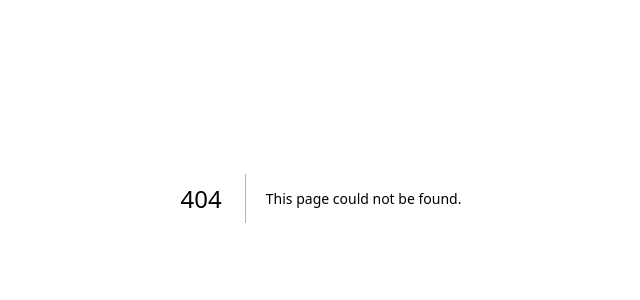
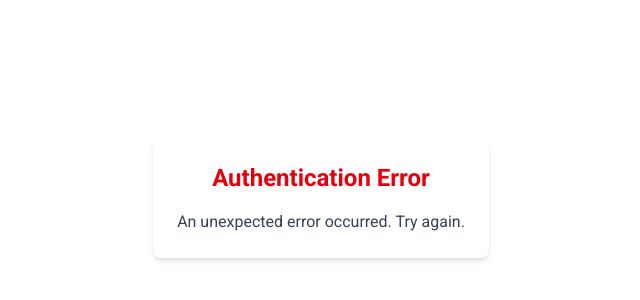
Before and after one commit to Shuzi20/Ai_Interview, a Next.js app in the folder ai-interview-app/: page /authentication/error in a window 1280 px wide. Before the commit this address had no page. Shown: the part 202-502 px from the top of the page, without its empty margins (319-959 px from the left). Built offline with nearby package versions, Linux system fonts and the light colour scheme.

Commit message:
google oauth handle from nextjs

```diff
--- /dev/null
+++ b/ai-interview-app/app/authentication/error/page.tsx
@@ -0,0 +1,26 @@
+'use client';
+import { useSearchParams } from 'next/navigation';
+
+export default function AuthErrorPage() {
+  const searchParams = useSearchParams();
+  const error = searchParams?.get('error'); // ✅ Optional chaining
+
+  const messages: Record<string, string> = {
+    OAuthSignin: "Error creating sign-in URL.",
+    OAuthCallback: "Error during Google callback.",
+    OAuthCreateAccount: "Couldn't create Google account.",
+    OAuthAccountNotLinked: "Account exists with different sign-in method.",
+    Default: "An unexpected error occurred. Try again.",
+  };
+
+  return (
+    <div className="h-screen flex items-center justify-center">
+      <div className="bg-white p-6 rounded-lg shadow-md max-w-md text-center">
+        <h1 className="text-2xl font-bold text-red-600">Authentication Error</h1>
+        <p className="mt-4 text-gray-700">
+          {messages[error as keyof typeof messages] || messages.Default}
+        </p>
+      </div>
+    </div>
+  );
+}
--- a/ai-interview-app/app/authentication/login/page.tsx
+++ b/ai-interview-app/app/authentication/login/page.tsx
@@ -1,5 +1,5 @@
 "use client";
-
+import { signIn } from "next-auth/react";
 import { useState } from "react";
 import Link from "next/link";
 import { useRouter } from "next/navigation";
@@ -131,11 +131,13 @@ export default function LoginPage() {
             {/* Google Login */}
             <button
               type="button"
+              onClick={() => signIn("google", { callbackUrl: "/" })}
               className="w-full flex items-center justify-center gap-3 border border-gray-300 py-2 rounded-md hover:bg-gray-100 transition"
             >
               <FcGoogle size={20} />
               <span className="text-gray-700">Continue with Google</span>
             </button>
+
 
             <p className="text-sm text-center mt-4 text-gray-600">
               Don’t have an account?{" "}
--- a/ai-interview-app/app/authentication/signup/page.tsx
+++ b/ai-interview-app/app/authentication/signup/page.tsx
@@ -1,5 +1,6 @@
 "use client";
 
+import { signIn } from 'next-auth/react';
 import { useState } from "react";
 import Link from "next/link";
 import { useRouter } from "next/navigation";
@@ -194,11 +195,13 @@ export default function SignupPage() {
             {/* Google Auth */}
             <button
               type="button"
+              onClick={() => signIn("google", { callbackUrl: "/" })}
               className="w-full flex items-center justify-center gap-3 border border-gray-300 py-2 rounded-md hover:bg-gray-100 transition"
             >
               <FcGoogle size={20} />
               <span className="text-gray-700">Continue with Google</span>
             </button>
+
 
             <p className="text-sm text-center mt-4 text-gray-600">
               Already have an account?{" "}
--- a/ai-interview-app/package.json
+++ b/ai-interview-app/package.json
@@ -10,6 +10,7 @@
   },
   "dependencies": {
     "next": "15.3.2",
+    "next-auth": "^4.24.11",
     "react": "^19.0.0",
     "react-dom": "^19.0.0",
     "react-icons": "^5.5.0"
--- /dev/null
+++ b/ai-interview-app/pages/api/auth/[...nextauth].ts
@@ -0,0 +1,30 @@
+import NextAuth from "next-auth";
+import GoogleProvider from "next-auth/providers/google";
+
+const handler = NextAuth({
+  providers: [
+    GoogleProvider({
+      clientId: process.env.GOOGLE_CLIENT_ID!,
+      clientSecret: process.env.GOOGLE_CLIENT_SECRET!,
+    }),
+  ],
+  pages: {
+    signIn: "/authentication/login",
+    error: "/authentication/error",
+  },
+  callbacks: {
+    async session({ session, token }) {
+      if (session.user && token.sub) {
+        session.user.id = token.sub;
+      }
+      return session;
+    },
+    async jwt({ token }) {
+      return token;
+    },
+  },
+});
+
+// ✅ THIS IS REQUIRED FOR APP ROUTER COMPATIBILITY
+export { handler as GET, handler as POST };
+export default handler;
--- a/ai-interview-app/tsconfig.json
+++ b/ai-interview-app/tsconfig.json
@@ -23,5 +23,6 @@
     }
   },
   "include": ["next-env.d.ts", "**/*.ts", "**/*.tsx", ".next/types/**/*.ts"],
-  "exclude": ["node_modules"]
+  "exclude": ["node_modules"],
+  "typeRoots": ["./types", "./node_modules/@types"]
 }
--- /dev/null
+++ b/ai-interview-app/types/next-auth.d.ts
@@ -0,0 +1,12 @@
+import NextAuth from "next-auth";
+
+declare module "next-auth" {
+  interface Session {
+    user: {
+      id: string;
+      name?: string | null;
+      email?: string | null;
+      image?: string | null;
+    };
+  }
+}
```
Also changed, not shown: 1 other file (tests, documents, lock files or other folders).
